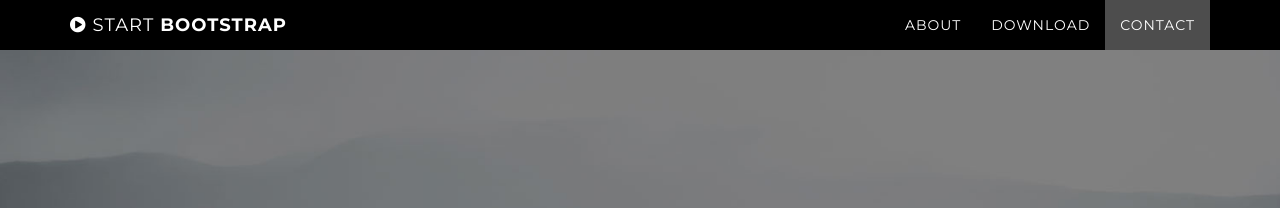
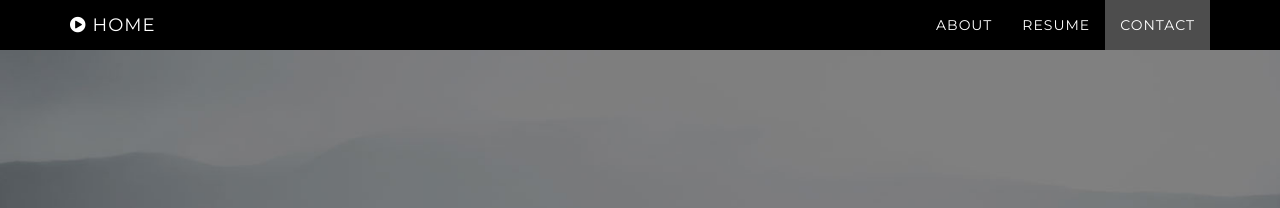
Before and after one commit to sagarkar10/sagarkar10.github.io, a Jekyll site: the page built from index.html, in a window 1280 px wide. Shown: the top 208 px of the page. Built offline with Jekyll 4.4.1, drawn with Linux system fonts in a browser that asks for light colours.

Commit message:
modified the nav

```diff
--- a/_includes/nav.html
+++ b/_includes/nav.html
@@ -6,7 +6,7 @@
                     <i class="fa fa-bars"></i>
                 </button>
                 <a class="navbar-brand page-scroll" href="#page-top">
-                    <i class="fa fa-play-circle"></i>  <span class="light">Start</span> Bootstrap
+                    <i class="fa fa-play-circle"></i>  <span class="light">Home</span>
                 </a>
             </div>
 
@@ -21,8 +21,9 @@
                         <a class="page-scroll" href="#about">About</a>
                     </li>
                     <li>
-                        <a class="page-scroll" href="#download">Download</a>
+                        <a class="page-scroll" href="#download">Resume</a>
                     </li>
+                    <!-- TODO: Add a new button for the project place that must review all my projects done-->
                     <li>
                         <a class="page-scroll" href="#contact">Contact</a>
                     </li>
```
